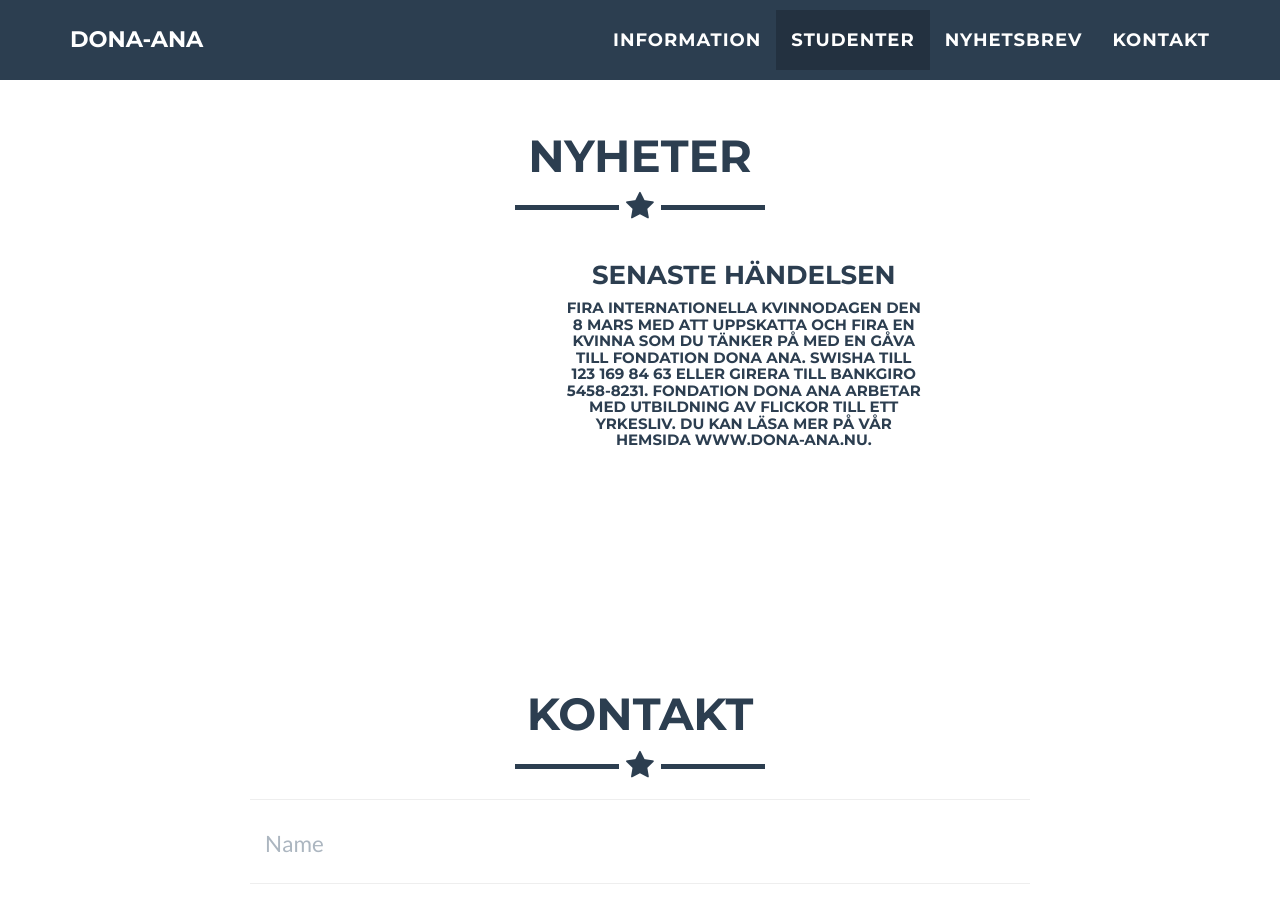
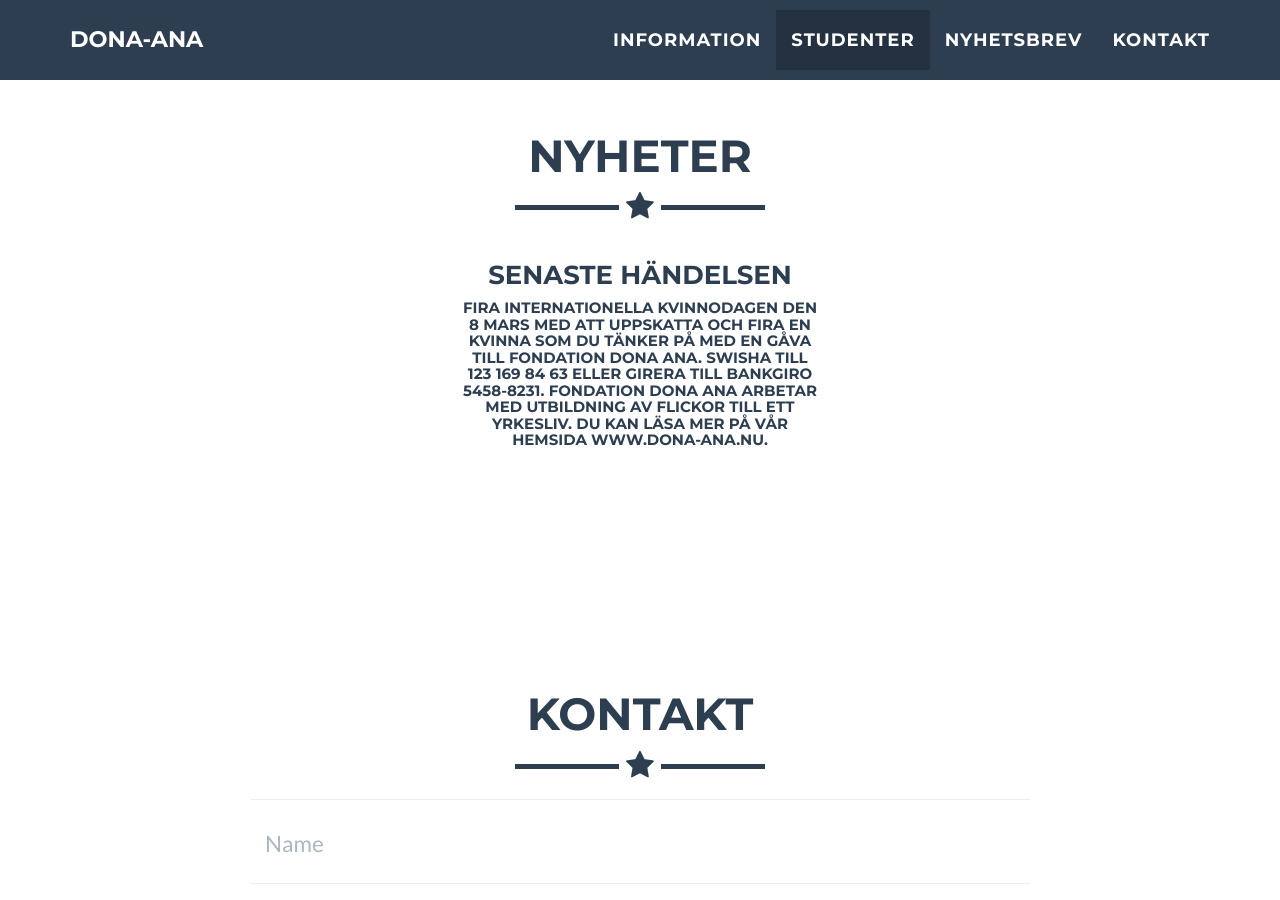
Before and after one commit to spgarn/Dona-ana2, a Jekyll site: the page built from index.html, in a window 1280 px wide and 900 px high, scrolled down 4228 px. Built offline with Jekyll 4.4.1, drawn with Linux system fonts in a browser that asks for light colours.

Commit message:
margin fix

```diff
--- a/_includes/news.html
+++ b/_includes/news.html
@@ -7,8 +7,8 @@
                 <hr class="star-primary">
             </div>
         </div>
-        <div class="row" style="text-align: center; display:flex; justify-content: center; margin-left: 0;">
-            <div class="col-lg-4 col-lg-offset-2">
+        <div class="row" style="text-align: center; display:flex; justify-content: center;">
+            <div class="col-lg-4 col-lg-offset-2" style=" margin-left: 0;">
                 <h3>Senaste Händelsen</h3>
                 <h5>Fira Internationella kvinnodagen den 8 mars med att uppskatta och fira en kvinna som du tänker på
                     med en gåva till Fondation Dona Ana.
```
